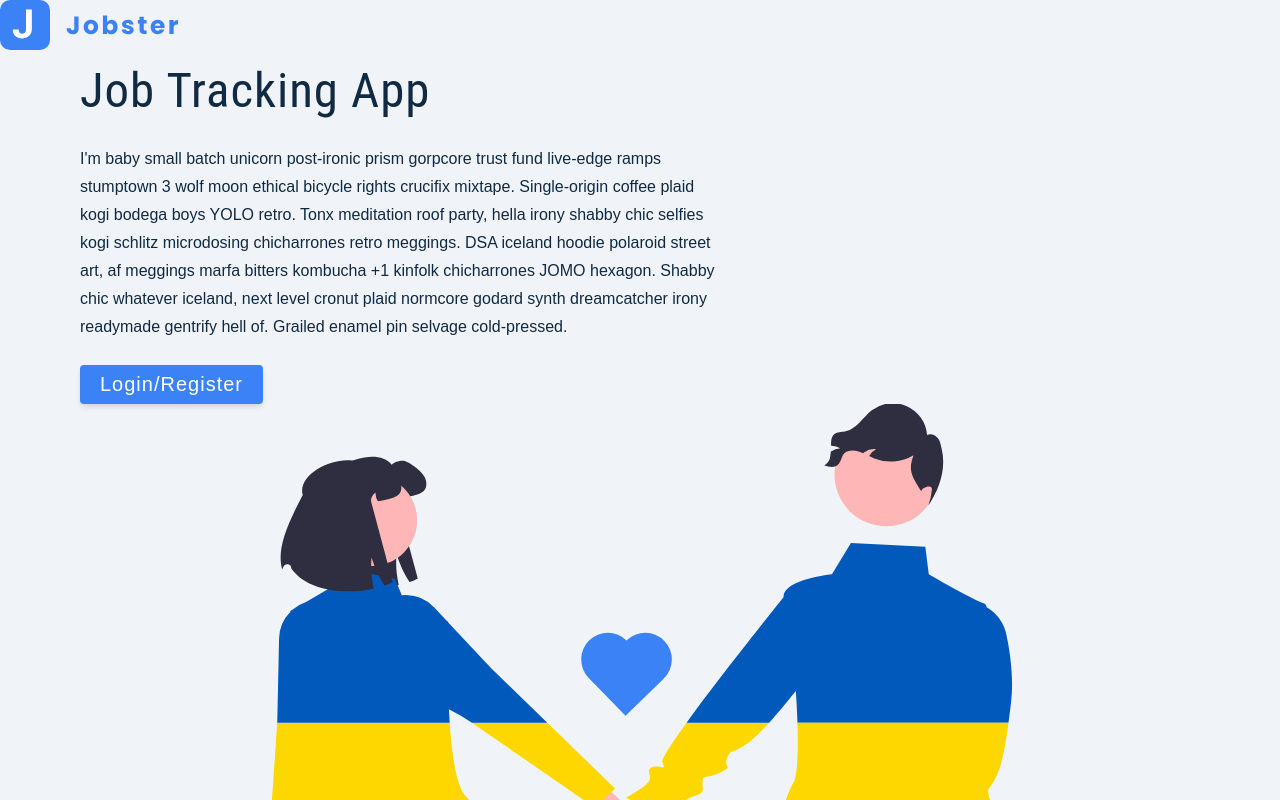
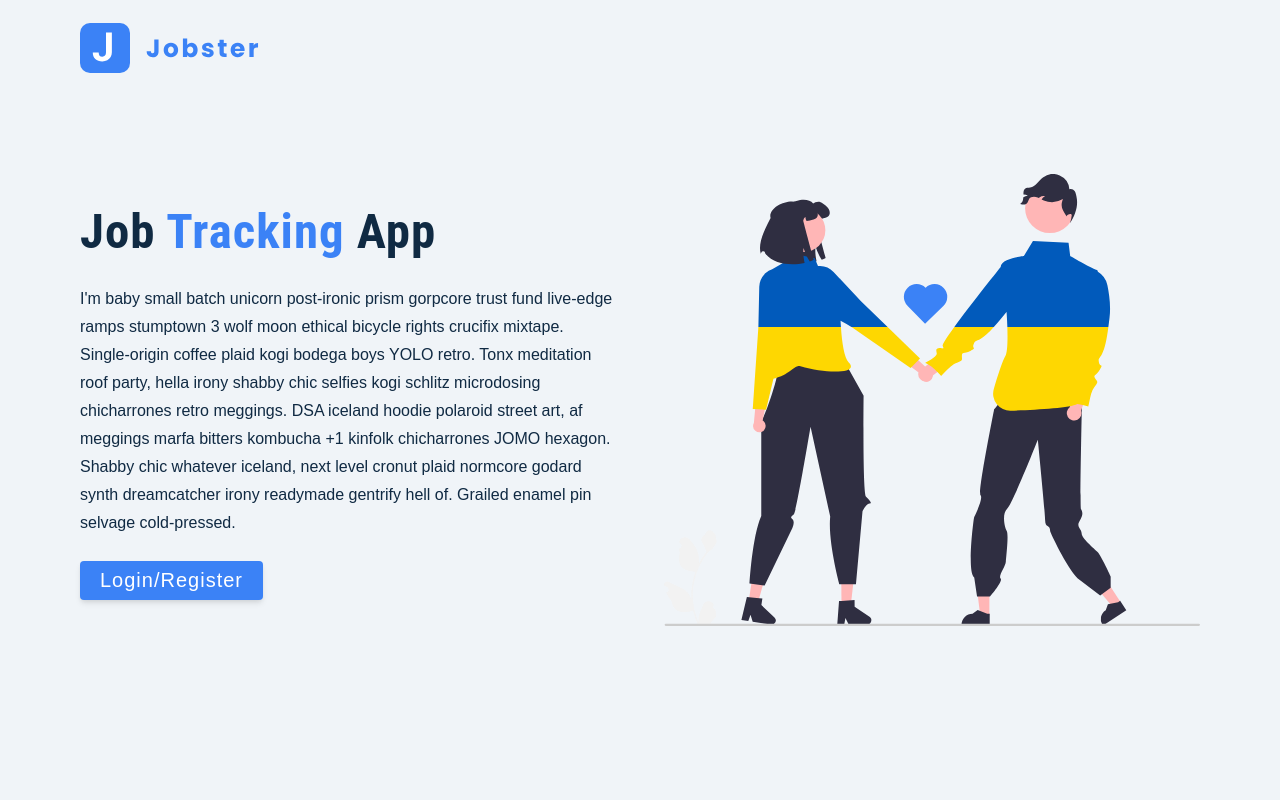
Before and after one commit to ThePrinceOfCodes/job-applications-dashboard, a React (Create React App) app: page / in a window 1280 px wide. Shown: the top 800 px of the page. Built offline with nearby package versions, Linux system fonts and the light colour scheme.

Commit message:
landing page set up

```diff
--- a/package.json
+++ b/package.json
@@ -12,6 +12,7 @@
     "react-dom": "^18.2.0",
     "react-scripts": "^2.1.3",
     "styled": "^1.0.0",
+    "styled-components": "^6.0.7",
     "web-vitals": "^2.1.4"
   },
   "scripts": {
--- a/src/pages/Landing.js
+++ b/src/pages/Landing.js
@@ -1,9 +1,10 @@
 import React from 'react'
 import logo from '../assets/images/logo.svg'
 import main from '../assets/images/main.svg'
+import styled from 'styled-components'
 
 const Landing = () => {
-    return <main>
+    return <Wrapper>
         <nav>
             <img src={logo} alt='logo'  className='logo'/>
         </nav>
@@ -22,6 +23,52 @@
             </div>
             <img src={main} alt='main' className='img main-img'/>
         </div>
-    </main>
+    </Wrapper>
 }
+
+const Wrapper = styled.main`
+    nav{
+        width: var(--fluid-width);
+        max-width: var(--max-width);
+        margin: 0 auto;
+        height: var(--nav-height);
+        display: flex;
+        align-items: center;
+    }
+
+    .page{
+        min-height: calc(100vh - var(--nav-height));
+        display: grid;
+        align-items: center;
+        margin-top: -3rem;
+    }
+
+    h1 {
+        font-weight: 700;
+    }
+    span{
+        color: var(--primary-500);
+    }
+
+    p {
+        color: var(--gray-600);
+    }
+
+    .main-img {
+        display: none;
+    }
+
+    @media(min-width: 992px){
+        .page{
+            grid-template-columns: 1fr 1fr;
+            column-gap: 3rem;
+        }
+
+        .main-img {
+            display: block;
+        }
+    }
+
+`;
+
 export default Landing
```
Also changed, not shown: 1 other file (tests, documents, lock files or other folders).
